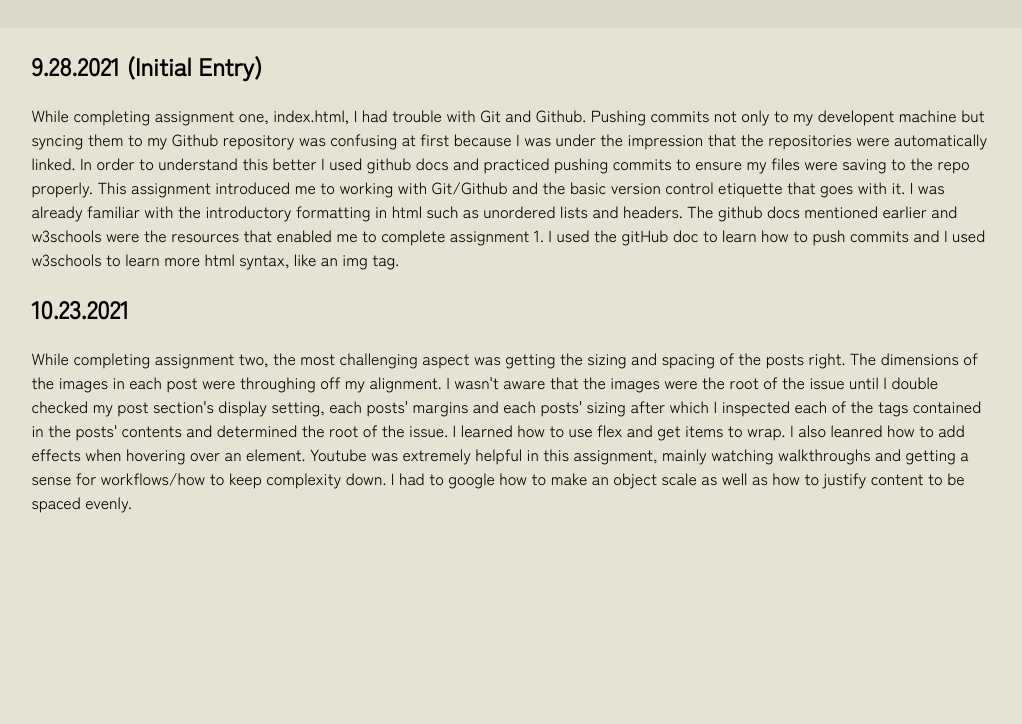
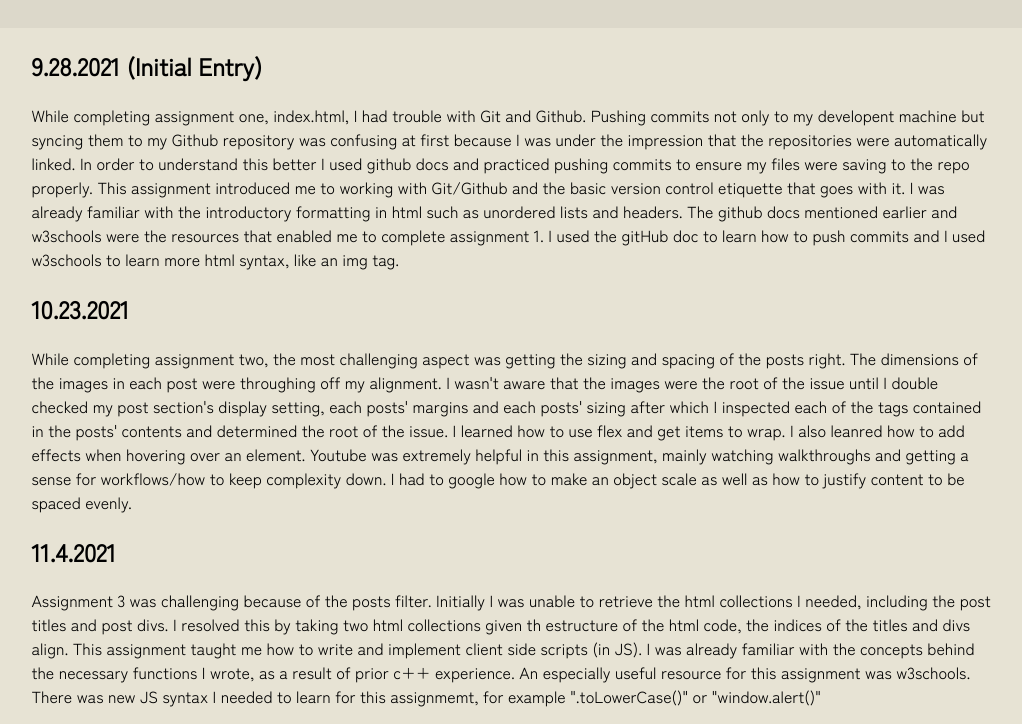
Before and after one commit to henrjosh/henrjosh.github.io, a plain HTML site: page blog.html in a window 1280 px wide. Shown: the part 118-842 px from the top of the page, without its empty margins (231-1253 px from the left). Before the commit the page ends 800 px from the top, so only its background shows below. Drawn offline with Linux system fonts and the light colour scheme.

Commit message:
Blog post 3
Post 3 added

```diff
--- a/blog.html
+++ b/blog.html
@@ -25,6 +25,10 @@
             <h2>10.23.2021</h2>
             <p>While completing assignment two, the most challenging aspect was getting the sizing and spacing of the posts right. The dimensions of the images in each post were throughing off my alignment. I wasn't aware that the images were the root of the issue until I double checked my post section's display setting, each posts' margins and each posts' sizing after which I inspected each of the tags contained in the posts' contents and determined the root of the issue. I learned how to use flex and get items to wrap. I also leanred how to add effects when hovering over an element. Youtube was extremely helpful in this assignment, mainly watching walkthroughs and getting a sense for workflows/how to keep complexity down. I had to google how to make an object scale as well as how to justify content to be spaced evenly.
             </p>
+
+            <h2>11.4.2021</h2>
+            <p>Assignment 3 was challenging because of the posts filter. Initially I was unable to retrieve the html collections I needed, including the post titles and post divs. I resolved this by taking two html collections given th estructure of the html code, the indices of the titles and divs align. This assignment taught me how to write and implement client side scripts (in JS). I was already familiar with the concepts behind the necessary functions I wrote, as a result of prior c++ experience. An especially useful resource for this assignment was w3schools. There was new JS syntax I needed to learn for this assignmemt, for example ".toLowerCase()" or "window.alert()"
+            </p>
         </div>
     </div>
 </body>
```
Also changed, not shown: 1 other file.
